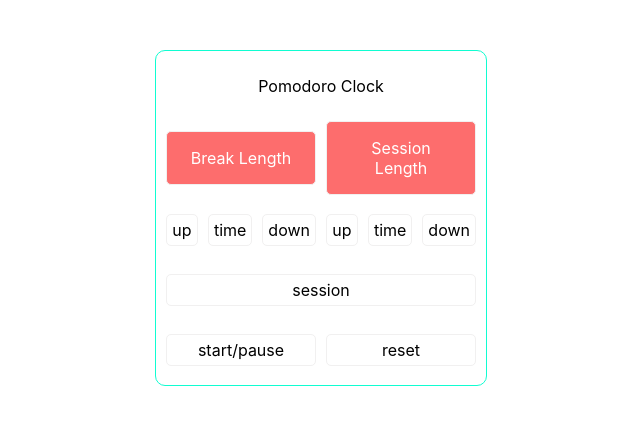
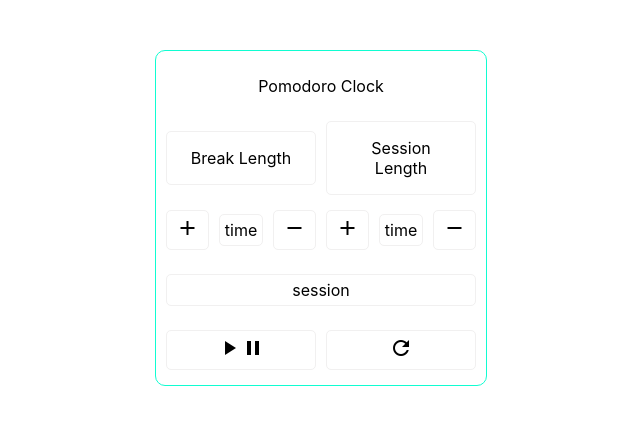
Before and after one commit to pcristov/pomodoro-clock, a React (Create React App) app: page / in a window 1280 px wide. Shown: the top 424 px of the page, without its empty margins (319-959 px from the left). Built offline with nearby package versions, Linux system fonts and the light colour scheme.

Commit message:
Update interface

```diff
--- a/src/Pomodoro.css
+++ b/src/Pomodoro.css
@@ -29,19 +29,15 @@
 
 #break-label {
 	grid-column: 1 / 4;
-	grid-row: 2;
-	background-color: #fd6d6d;
-    padding: 16px;
-    color: #fff;
-    text-align: center;
 }
 
 #session-label {
 	grid-column: 4 / 7;
+}
+
+#break-label, #session-label {
 	grid-row: 2;
-	background-color: #fd6d6d;
     padding: 16px;
-    color: #fff;
     text-align: center;
 }
 
--- a/src/Pomodoro.js
+++ b/src/Pomodoro.js
@@ -161,18 +161,31 @@ export default class Pomodoro extends Component {
 				<div className="break-label" id="break-label" onClick={ this.clear }>Break Length</div>
 				<div className="session-label" id="session-label" onClick={ this.clear }>Session Length</div>
 
-				<div className="up-break" id="up-break" onClick={ this.addToExpression }>up</div>
+				<div className="up-break" id="up-break" onClick={ this.addToExpression }>
+					<i class="material-icons">add</i>
+				</div>
 				<div className="time-break" id="time-break" onClick={ this.addToExpression }>time</div>
-				<div className="down-break" id="down-break" onClick={ this.addToExpression }>down</div>
+				<div className="down-break" id="down-break" onClick={ this.addToExpression }>
+					<i class="material-icons">remove</i>
+				</div>
 
-				<div className="up-session" id="up-session" onClick={ this.addToExpression }>up</div>
+				<div className="up-session" id="up-session" onClick={ this.addToExpression }>
+					<i class="material-icons">add</i>
+				</div>
 				<div className="time-session" id="time-session" onClick={ this.addToExpression }>time</div>
-				<div className="down-session" id="down-session" onClick={ this.addToExpression }>down</div>
+				<div className="down-session" id="down-session" onClick={ this.addToExpression }>
+					<i class="material-icons">remove</i>
+				</div>
 
 				<div className="session" id="ession" onClick={ this.addToExpression }>session</div>
 
-				<div className="start-pause" id="start-pause" onClick={ this.addToExpression }>start/pause</div>
-				<div className="reset" id="reset" onClick={ this.addToExpression }>reset</div>
+				<div className="start-pause" id="start-pause" onClick={ this.addToExpression }>
+					<i class="material-icons">play_arrow</i>
+					<i class="material-icons">pause</i>
+				</div>
+				<div className="reset" id="reset" onClick={ this.addToExpression }>
+					<i class="material-icons">refresh</i>
+				</div>
 			</div>
 	)}
 }
```
